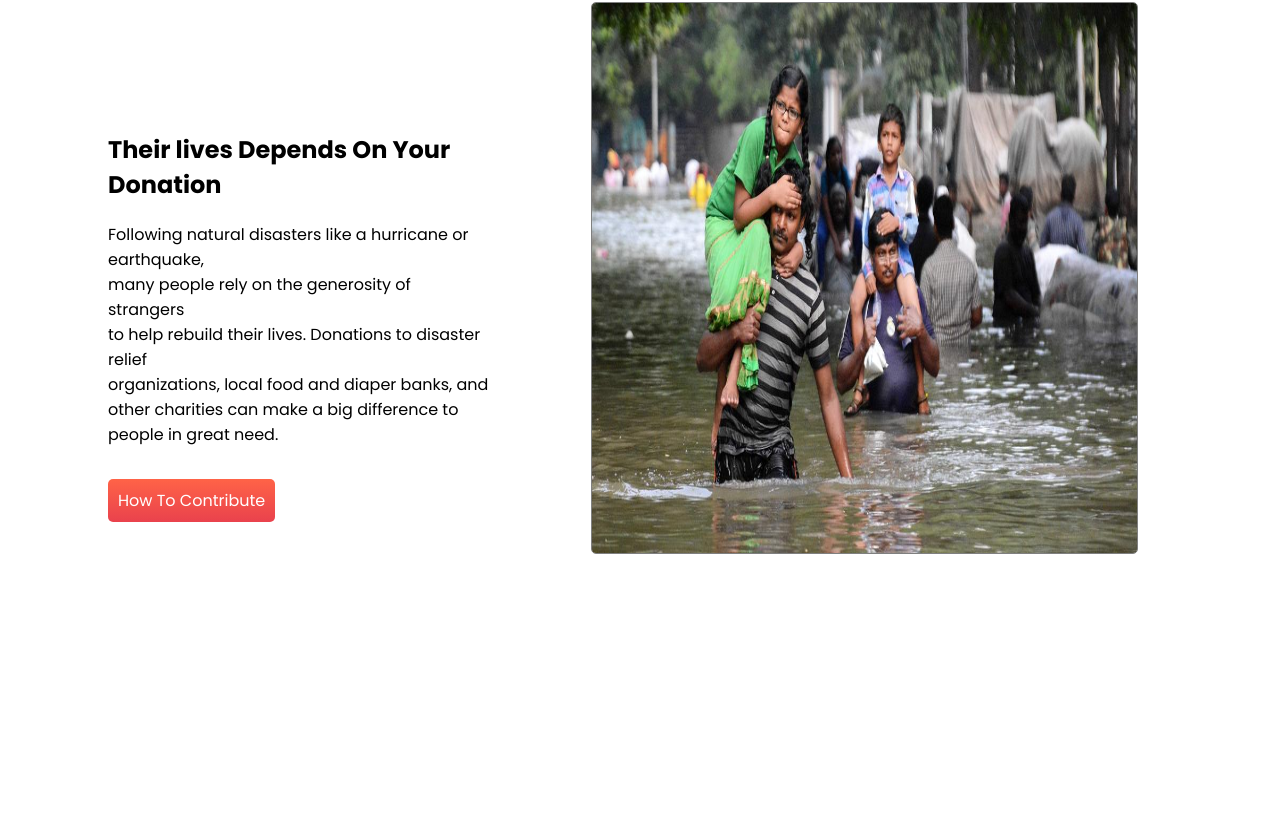
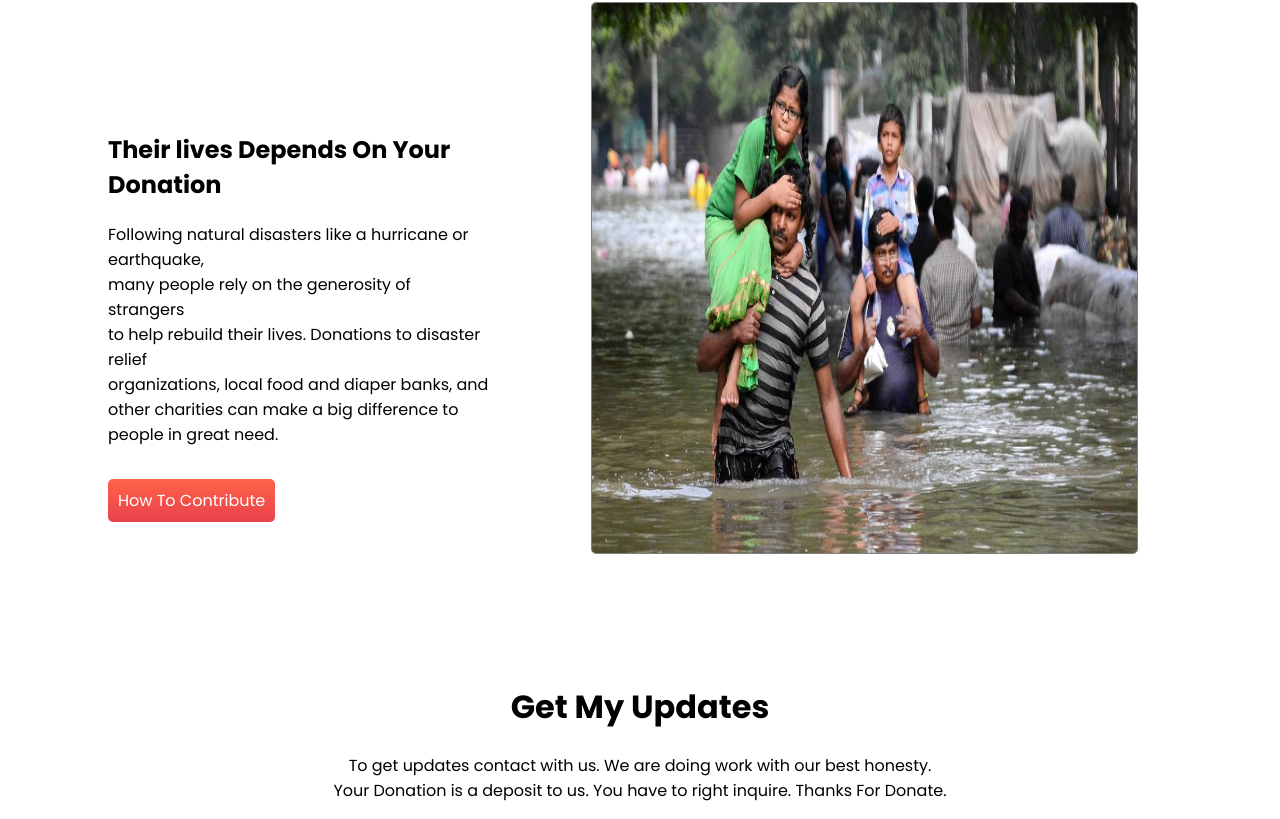
Before and after one commit to ashanur28/Donate-today, a plain HTML site: page index.html in a window 1280 px wide. Shown: the part 1861-2680 px from the top of the page. Before the commit the page ends 2531 px from the top, so only its background shows below. Drawn offline with Linux system fonts and the light colour scheme; a web font is replaced by a local one.

Commit message:
seventhcommit

```diff
--- a/index.html
+++ b/index.html
@@ -132,6 +132,17 @@
 
         <div class="contribute2"> <img src="images/donation4.jpg" alt=""></div>
     </section>
+    <div class="contact">
+        <h1> Get My Updates</h1>
+        <p>
+            To get updates contact with us. We are doing work with our best honesty. <br> Your Donation is a deposit
+            to us. You
+            have to right inquire. Thanks For Donate.
+        </p>
+    </div>
+    <section>
+
+    </section>
 
 
 </body>
--- a/style.css
+++ b/style.css
@@ -153,3 +153,7 @@ body {
     padding: 10px 10px;
     border-radius: 5px;
 }
+
+.contact {
+    text-align: center;
+}
```
